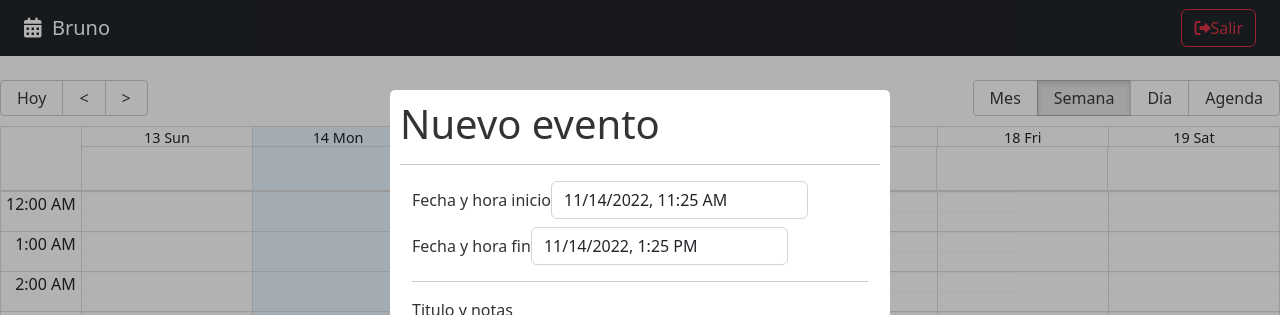
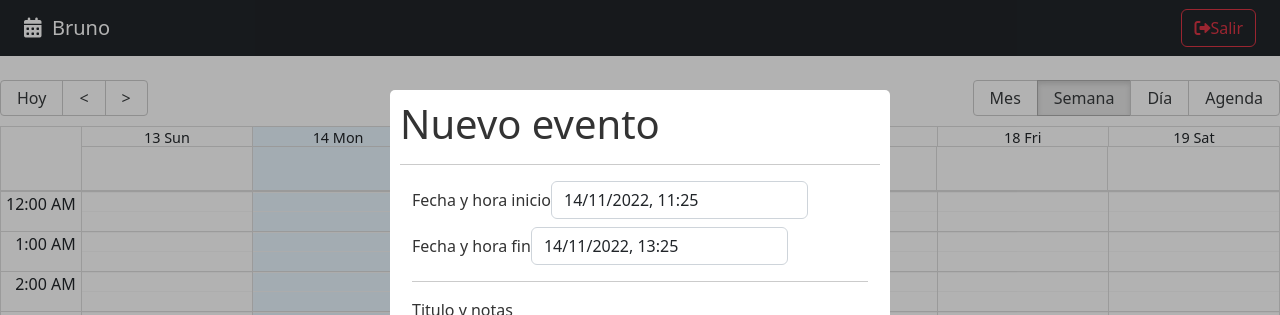
Before and after one commit to br1lisboa/REACT-MERN-CALENDAR-APP, a React (Vite) app: page / in a window 1280 px wide. Shown: the top 315 px of the page. Built offline with nearby package versions, Linux system fonts and the light colour scheme.

Commit message:
es calendar and hours

```diff
--- a/src/calendar/components/CalendarModal.jsx
+++ b/src/calendar/components/CalendarModal.jsx
@@ -3,9 +3,11 @@
 
 import Modal from "react-modal"
 
-import DatePicker from "react-datepicker";
+import DatePicker, { registerLocale } from "react-datepicker";
 import "react-datepicker/dist/react-datepicker.css";
+import es from 'date-fns/locale/es'
 
+registerLocale('es', es)
 
 
 const customStyles = {
@@ -77,6 +79,9 @@
                         className="form-control"
                         onChange={(event) => onDateChange(event, 'start')}
                         dateFormat='Pp'
+                        showTimeSelect
+                        locale={"es"}
+                        timeCaption="Hora"
                     />
                 </div>
 
@@ -88,6 +93,9 @@
                         className="form-control"
                         onChange={(event) => onDateChange(event, 'end')}
                         dateFormat='Pp'
+                        showTimeSelect
+                        locale={"es"}
+                        timeCaption="Hora"
                     />
                 </div>
 
```
